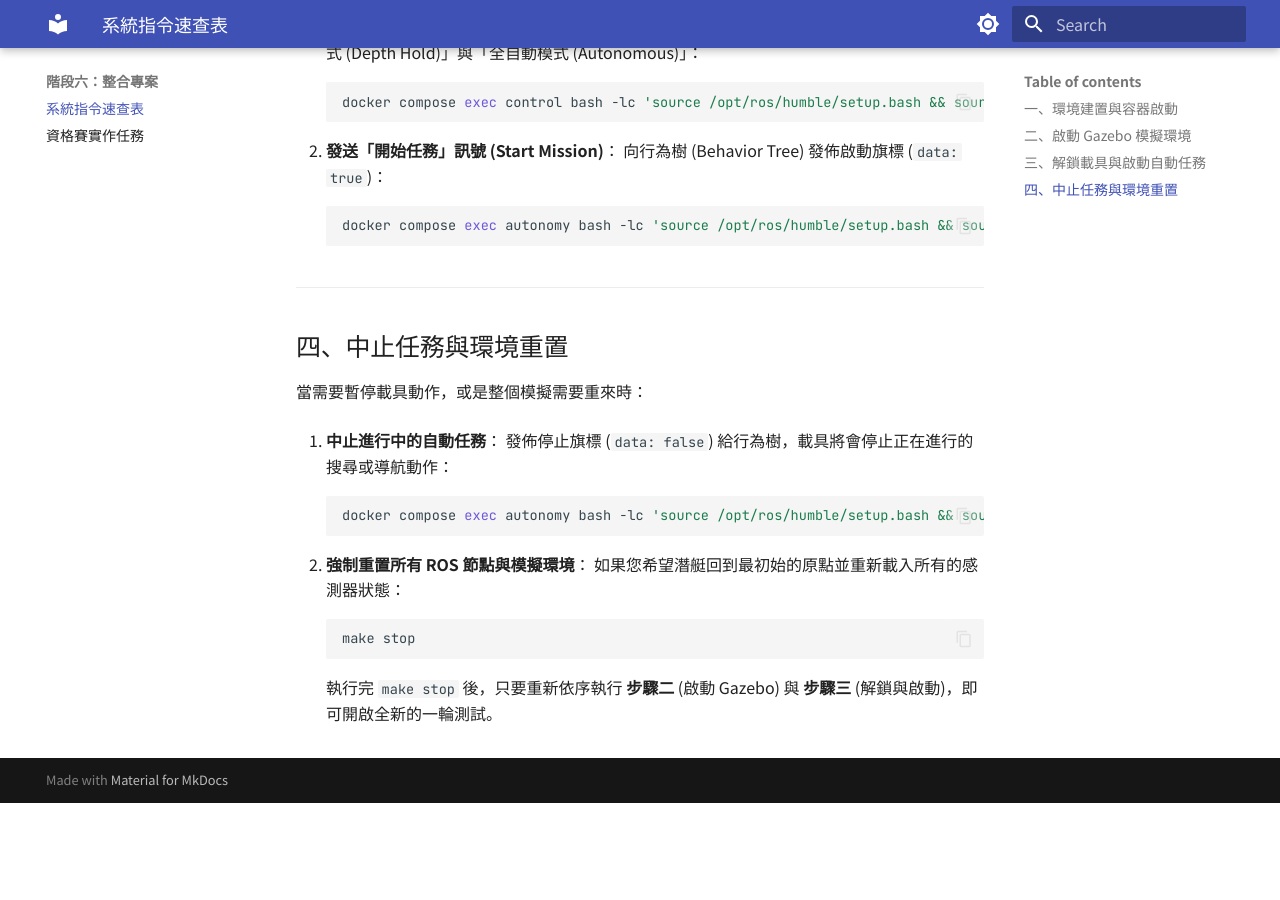
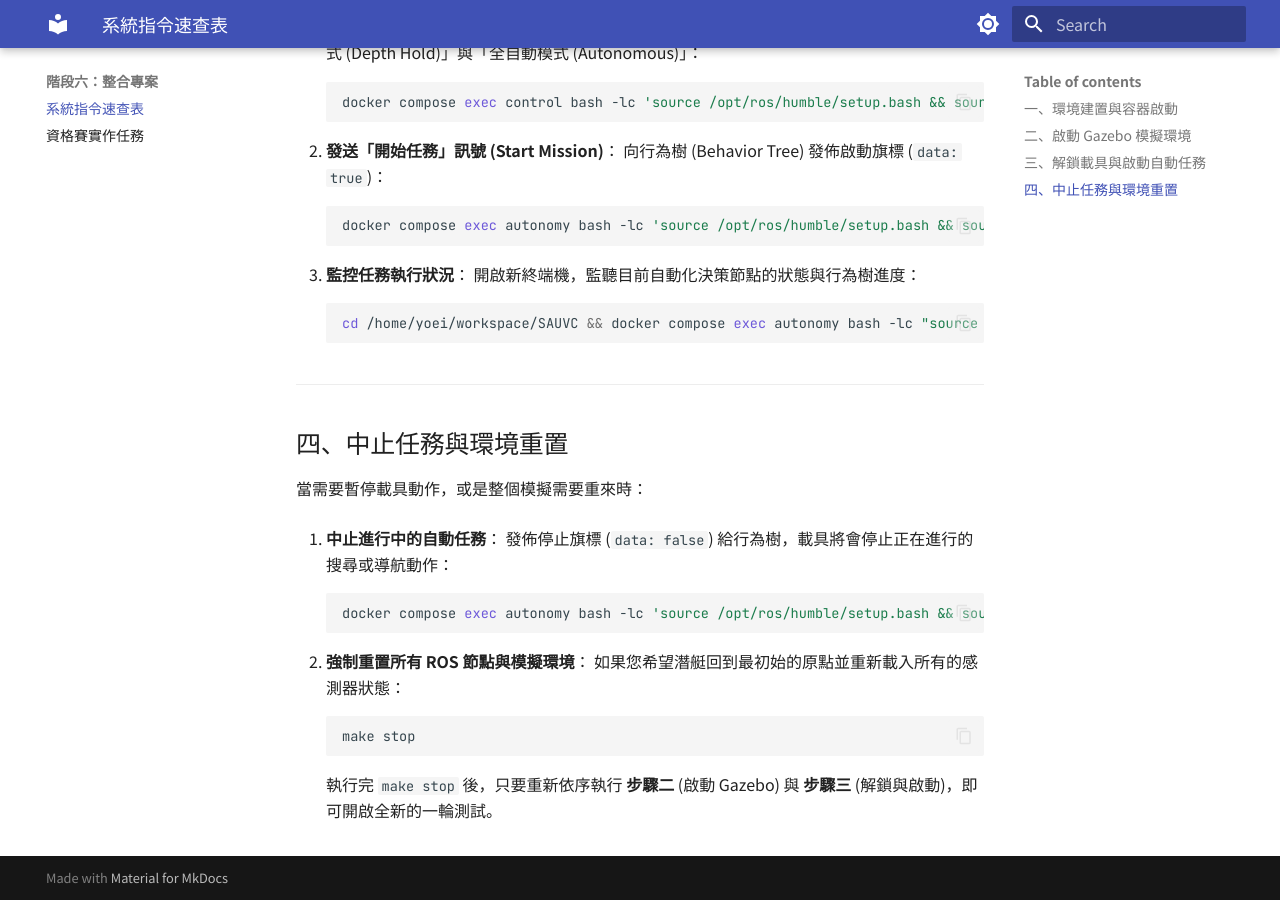
Before and after one commit to hereyougoai/auv-training-2026, an MkDocs documentation site: the page built from docs/stage6_integration/index.md, in a window 1280 px wide and 900 px high, scrolled down 1506 px. Built offline with MkDocs 1.6.1 and Material for MkDocs 9.7.7, drawn with Linux system fonts in a browser that asks for light colours; before the commit the page ends 2309 px from its top, so only the background shows below that.

Commit message:
docs: add command to monitor task status

````diff
--- a/docs/stage6_integration/index.md
+++ b/docs/stage6_integration/index.md
@@ -60,6 +60,12 @@
    docker compose exec autonomy bash -lc 'source /opt/ros/humble/setup.bash && source /workspaces/isaac_ros-dev/install/setup.bash && ros2 topic pub --once /orca/decision/start_mission std_msgs/msg/Bool "{data: true}"'
    ```
 
+3. **監控任務執行狀況**：
+   開啟新終端機，監聽目前自動化決策節點的狀態與行為樹進度：
+   ```bash
+   cd /home/yoei/workspace/SAUVC && docker compose exec autonomy bash -lc "source /opt/ros/humble/setup.bash && source install/setup.bash && ros2 topic echo /orca/decision/status"
+   ```
+
 ---
 
 ## 四、中止任務與環境重置
````
